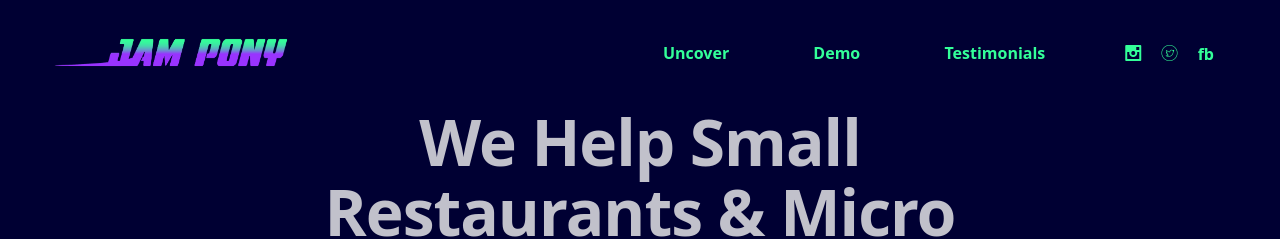
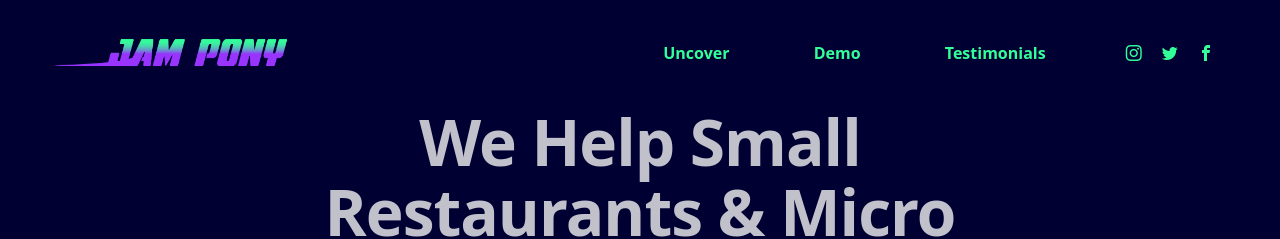
Before and after one commit to poppacalypse/jampony_delivery, a Jekyll site: the page built from index.html, in a window 1280 px wide and 900 px high. Shown: the top 239 px of the window. Built offline with Jekyll 4.4.1, drawn with Linux system fonts in a browser that asks for light colours; some web fonts are replaced.

Commit message:
Update social icons

```diff
--- a/_includes/social-links.html
+++ b/_includes/social-links.html
@@ -2,14 +2,15 @@
   <ul>
     <li>
       <a href="https://www.instagram.com/jamponyhustle/" target="_blank">
-        <span class="icon icon-instagram1"></span></a>
+        <span class="icon-instagram5"></span></a>
     </li>
     <li>
       <a href="https://twitter.com/jamponydelivery" target="_blank">
-        <span class="icon icon-twitter1"></span></a>
+        <span class="icon-twitter5"></span></a>
     </li>
     <li>
-      <a href="https://www.facebook.com/jampony.delivery/" target="_blank">fb</a>
+      <a href="https://www.facebook.com/jampony.delivery/" target="_blank">
+        <span class="icon-facebook8"></span></a>
     </li>
   </ul>
 </div>
```
Also changed, not shown: 4 other files.
